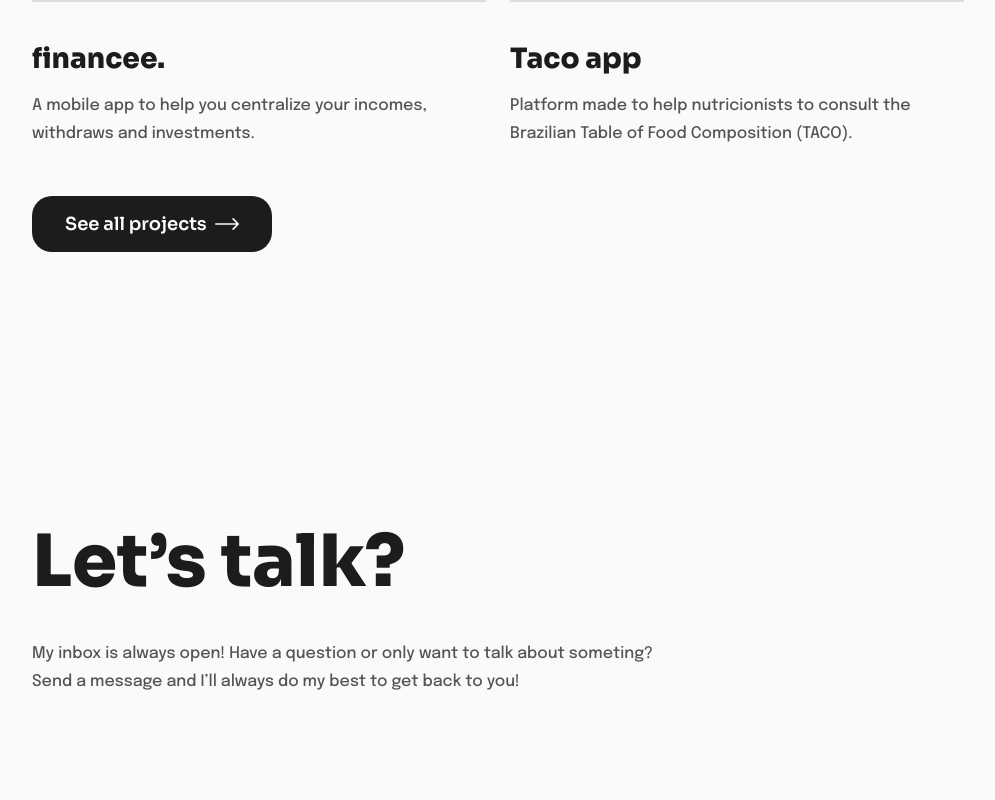
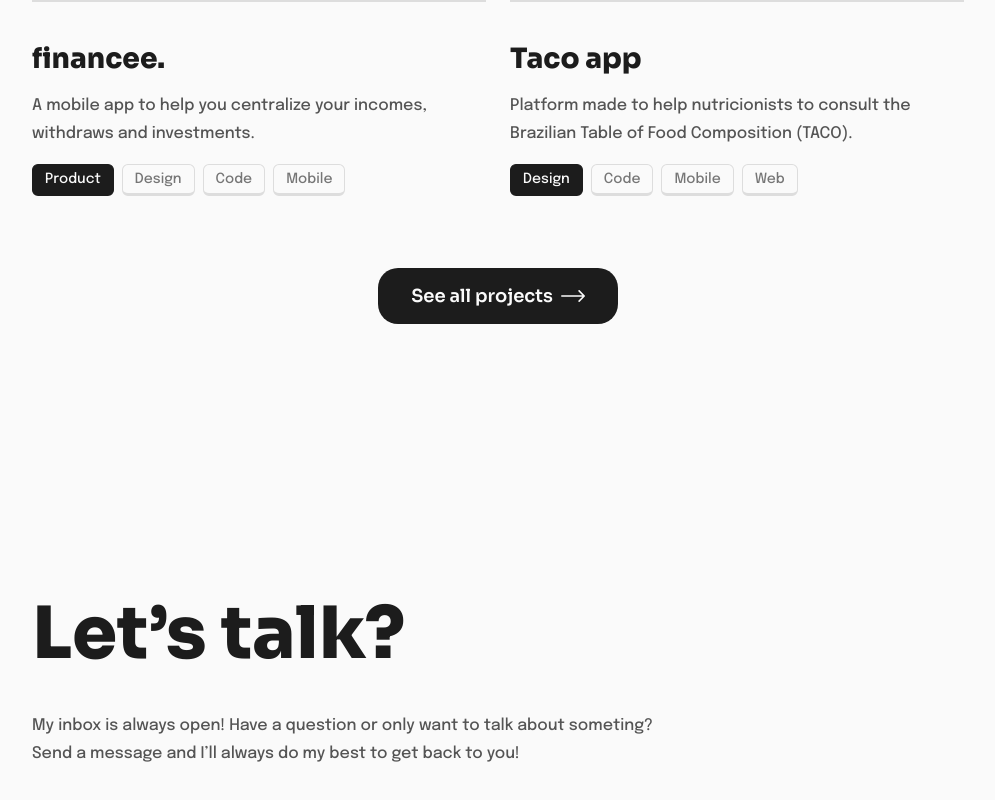
Before and after one commit to MathPSantos/portfolio, a Next.js app: page / in a window 1280 px wide. Shown: the part 2332-3132 px from the top of the page, without its empty margins (142-1137 px from the left). Built offline with nearby package versions, Linux system fonts and the light colour scheme.

Commit message:
feat: add projects fake data

```diff
--- /dev/null
+++ b/src/components/elements/data-display/Tag/Tag.component.tsx
@@ -0,0 +1,14 @@
+import { ReactNode } from "react";
+
+import styles from "./Tag.module.scss";
+
+interface TagProps {
+  variant?: "primary" | "secondary";
+  children: ReactNode;
+}
+
+export function Tag({ variant = "primary", children }: TagProps) {
+  const CLASS_NAME = `${styles.tag} ${styles[variant]}`;
+
+  return <div className={CLASS_NAME}>{children}</div>;
+}
--- /dev/null
+++ b/src/components/elements/data-display/Tag/Tag.module.scss
@@ -0,0 +1,31 @@
+@import "@styles/tokens/colors";
+
+.tag {
+  height: 32px;
+
+  display: flex;
+  align-items: center;
+  justify-content: center;
+
+  padding-left: 12px;
+  padding-right: 12px;
+
+  font-size: 0.875rem;
+  font-weight: 500;
+
+  border: 1px solid;
+  border-bottom: 3px solid;
+  border-radius: 6px;
+}
+
+.primary {
+  color: $colors-white;
+  background-color: $colors-gray-900;
+  border-color: $colors-gray-900;
+}
+
+.secondary {
+  color: $colors-gray-400;
+  background-color: transparent;
+  border-color: $colors-gray-100;
+}
--- a/src/components/elements/data-display/index.ts
+++ b/src/components/elements/data-display/index.ts
@@ -1 +1,2 @@
 export * from "./Kbd/Kbd.component";
+export * from "./Tag/Tag.component";
--- /dev/null
+++ b/src/components/layout/Stack/Stack.component.tsx
@@ -0,0 +1,21 @@
+import { CSSProperties, ReactNode } from "react";
+
+import styles from "./Stack.module.scss";
+
+interface StackProps {
+  children: ReactNode;
+  flexDirection?: CSSProperties["flexDirection"];
+  gap?: number;
+}
+
+export function Stack({
+  children,
+  flexDirection = "row",
+  gap = 12,
+}: StackProps) {
+  return (
+    <div style={{ flexDirection, gap }} className={styles.stack}>
+      {children}
+    </div>
+  );
+}
--- /dev/null
+++ b/src/components/layout/Stack/Stack.module.scss
@@ -0,0 +1,3 @@
+.stack {
+  display: flex;
+}
--- a/src/components/layout/index.ts
+++ b/src/components/layout/index.ts
@@ -3,3 +3,4 @@ export * from "./Main/Main.component";
 export * from "./Section/Section.component";
 export * from "./HeroSection/HeroSection.component";
 export * from "./Splitshow/Splitshow.component";
+export * from "./Stack/Stack.component";
--- a/src/components/widgets/ProjectItem/ProjectItem.component.tsx
+++ b/src/components/widgets/ProjectItem/ProjectItem.component.tsx
@@ -1,4 +1,5 @@
-import { Heading, Paragraph } from "@components/elements";
+import { Heading, Paragraph, Tag } from "@components/elements";
+import { Stack } from "@components/layout";
 import { Project } from "@core/types/projects/Project";
 import Image from "next/image";
 
@@ -22,6 +23,13 @@ export function ProjectItem({ data }: ProjectItemProps) {
         <Paragraph mt="12" mb="16">
           {description}
         </Paragraph>
+        <Stack gap={8}>
+          {tags?.map((tag, index) => (
+            <Tag key={index} variant={index === 0 ? "primary" : "secondary"}>
+              {tag}
+            </Tag>
+          ))}
+        </Stack>
       </div>
     </div>
   );
--- a/src/pages/index.tsx
+++ b/src/pages/index.tsx
@@ -11,9 +11,10 @@ import { ProjectItem } from "@components/widgets";
 import { Heading, Paragraph, Strong, Button, Kbd } from "@components/elements";
 
 import { OwnLeftArrowIcon } from "@core/shared/icons";
+import { BoxComponent } from "@core/shared/components";
+import { Project } from "@core/types/projects/Project";
 
 import { MAX_WIDTH_TEXT } from "@styles/contants";
-import { Project } from "@core/types/projects/Project";
 
 const PROJECTS_DATA: Project[] = [
   {
@@ -91,9 +92,11 @@ function Home() {
             ChildComponent={ProjectItem}
           />
 
-          <Button mt={32} ml="auto" rightIcon={<OwnLeftArrowIcon />}>
-            See all projects
-          </Button>
+          <BoxComponent d="flex" justifyContent="center">
+            <Button mt={72} mx="auto" rightIcon={<OwnLeftArrowIcon />}>
+              See all projects
+            </Button>
+          </BoxComponent>
         </Section>
 
         <Section>
```
